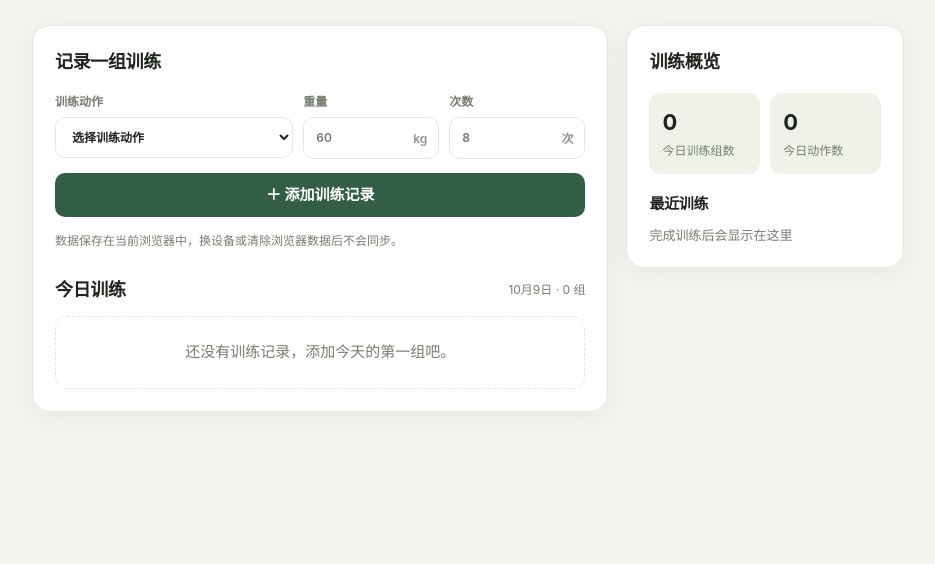
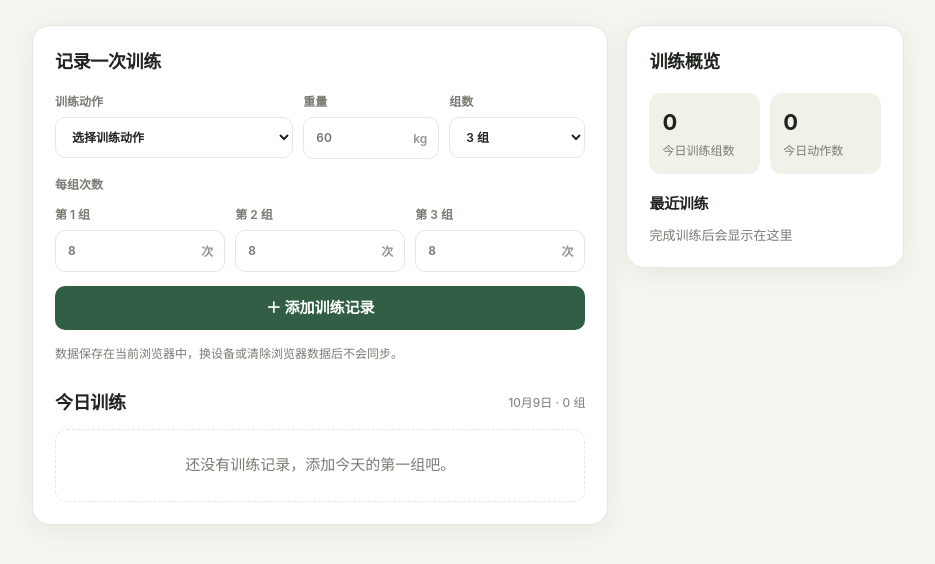
Before and after one commit to huangyh0825-boop/training-log, a plain HTML site: page index.html in a window 1280 px wide. Shown: the part 154-718 px from the top of the page, without its empty margins (172-1107 px from the left). Drawn offline with Linux system fonts and the light colour scheme.

Commit message:
按组数分别记录每组次数

```diff
--- a/index.html
+++ b/index.html
@@ -19,7 +19,9 @@
     .layout { display:grid; grid-template-columns:minmax(0,1.35fr) minmax(250px,.65fr); gap:18px; align-items:start; }
     .card { background:#fff; border:1px solid var(--line); border-radius:18px; padding:22px; box-shadow:0 5px 22px #303a2910; }
     .card h2 { margin:0 0 18px; font-size:18px; letter-spacing:-.02em; }
-    .fields { display:grid; grid-template-columns:1.4fr .8fr .8fr; gap:10px; }
+    .fields { display:grid; grid-template-columns:minmax(0,1.4fr) minmax(110px,.8fr) minmax(110px,.8fr); gap:10px; }
+    .reps-fields { display:grid; grid-template-columns:repeat(auto-fit,minmax(105px,1fr)); gap:10px; margin-top:12px; }
+    .reps-heading { margin:17px 0 0; color:var(--muted); font-size:12px; font-weight:600; }
     label { display:block; color:var(--muted); font-size:12px; font-weight:600; }
     input, select { width:100%; margin-top:6px; padding:11px 12px; border:1px solid var(--line); border-radius:10px; outline:none; background:white; color:var(--ink); font:inherit; }
     input:focus,select:focus { border-color:#78937a; box-shadow:0 0 0 3px #315e4518; }
@@ -64,13 +66,15 @@
 
     <div class="layout">
       <section class="card" aria-labelledby="formTitle">
-        <h2 id="formTitle">记录一组训练</h2>
+        <h2 id="formTitle">记录一次训练</h2>
         <form id="entryForm">
           <div class="fields">
             <label>训练动作<select id="exercise" required><option value="" disabled selected>选择训练动作</option><option>杠铃卧推</option><option>哑铃卧推</option><option>器械推胸</option><option>双杠臂屈伸</option><option>夹胸</option><option>哑铃推肩</option><option>哑铃侧平举</option><option>绳索侧平举</option><option>杠铃提拉</option><option>反向蝴蝶机飞鸟</option><option>绳索面拉</option><option>引体向上</option><option>高位下拉</option><option>单臂下拉</option><option>器械划船</option><option>绳索划船</option><option>T杆划船</option><option>悬垂举腿</option><option>杠铃深蹲</option><option>倒蹬</option><option>哈克深蹲</option><option>腿屈伸</option><option>腿内收</option><option>哑铃弯举</option><option>杠铃弯举</option><option>锤式弯举</option><option>绳索臂屈伸</option><option>直杆臂屈伸</option><option>杠铃臂屈伸</option><option>健腹轮</option></select></label>
             <label>重量<div class="unit-wrap"><input id="weight" type="number" min="0" max="9999" step="0.5" placeholder="60" required><span class="unit">kg</span></div></label>
-            <label>次数<div class="unit-wrap"><input id="reps" type="number" min="1" max="999" step="1" placeholder="8" required><span class="unit">次</span></div></label>
+            <label>组数<select id="sets" required><option value="1">1 组</option><option value="2">2 组</option><option value="3" selected>3 组</option><option value="4">4 组</option><option value="5">5 组</option><option value="6">6 组</option><option value="7">7 组</option><option value="8">8 组</option><option value="9">9 组</option><option value="10">10 组</option></select></label>
           </div>
+          <p class="reps-heading">每组次数</p>
+          <div id="repsFields" class="reps-fields" aria-live="polite"></div>
           <button class="add" type="submit">＋ 添加训练记录</button>
         </form>
         <p class="notice">数据保存在当前浏览器中，换设备或清除浏览器数据后不会同步。</p>
@@ -93,8 +97,23 @@
       const form = document.getElementById('entryForm');
       const exerciseInput = document.getElementById('exercise');
       const weightInput = document.getElementById('weight');
-      const repsInput = document.getElementById('reps');
+      const setsInput = document.getElementById('sets');
+      const repsFields = document.getElementById('repsFields');
       const entriesEl = document.getElementById('entries');
+      const renderRepFields = () => {
+        const count = Number(setsInput.value);
+        repsFields.replaceChildren();
+        for (let index = 0; index < count; index++) {
+          const label = document.createElement('label');
+          label.textContent = `第 ${index + 1} 组`;
+          const wrap = document.createElement('div'); wrap.className = 'unit-wrap';
+          const input = document.createElement('input');
+          input.type = 'number'; input.min = '1'; input.max = '999'; input.step = '1';
+          input.placeholder = '8'; input.required = true; input.setAttribute('aria-label', `第 ${index + 1} 组次数`);
+          const unit = document.createElement('span'); unit.className = 'unit'; unit.textContent = '次';
+          wrap.append(input, unit); label.append(wrap); repsFields.append(label);
+        }
+      };
       const localDate = (date = new Date()) => {
         const y = date.getFullYear();
         const m = String(date.getMonth() + 1).padStart(2, '0');
@@ -127,7 +146,7 @@
             const row = document.createElement('div'); row.className = 'entry';
             const name = document.createElement('div');
             const exercise = document.createElement('div'); exercise.className = 'exercise'; exercise.textContent = item.exercise;
-            const details = document.createElement('div'); details.className = 'details'; details.textContent = `${item.reps} 次`; name.append(exercise, details);
+            const details = document.createElement('div'); details.className = 'details'; details.textContent = item.setNumber ? `第 ${item.setNumber} 组 · ${item.reps} 次` : `${item.reps} 次`; name.append(exercise, details);
             const load = document.createElement('div'); load.className = 'load'; load.textContent = `${item.weight} kg`;
             const remove = document.createElement('button'); remove.type = 'button'; remove.className = 'remove'; remove.setAttribute('aria-label', `删除${item.exercise}记录`); remove.textContent = '×';
             remove.addEventListener('click', () => { records = records.filter(record => record.id !== item.id); save(); render(); });
@@ -148,11 +167,15 @@
       };
       dateInput.value = localDate();
       dateInput.addEventListener('change', render);
+      setsInput.addEventListener('change', renderRepFields);
+      renderRepFields();
       form.addEventListener('submit', event => {
         event.preventDefault();
         if (!form.reportValidity()) return;
-        records.push({ id: `${Date.now()}-${Math.random().toString(36).slice(2)}`, date: dateInput.value, exercise: exerciseInput.value.trim(), weight: Number(weightInput.value), reps: Number(repsInput.value), createdAt: Date.now() });
-        save(); form.reset(); exerciseInput.focus(); render();
+        const createdAt = Date.now();
+        const reps = [...repsFields.querySelectorAll('input')].map(input => Number(input.value));
+        reps.forEach((count, index) => records.push({ id: `${createdAt}-${index}-${Math.random().toString(36).slice(2)}`, date: dateInput.value, exercise: exerciseInput.value, weight: Number(weightInput.value), reps: count, setNumber: index + 1, createdAt: createdAt + index }));
+        save(); form.reset(); renderRepFields(); exerciseInput.focus(); render();
       });
       render();
     })();
```
